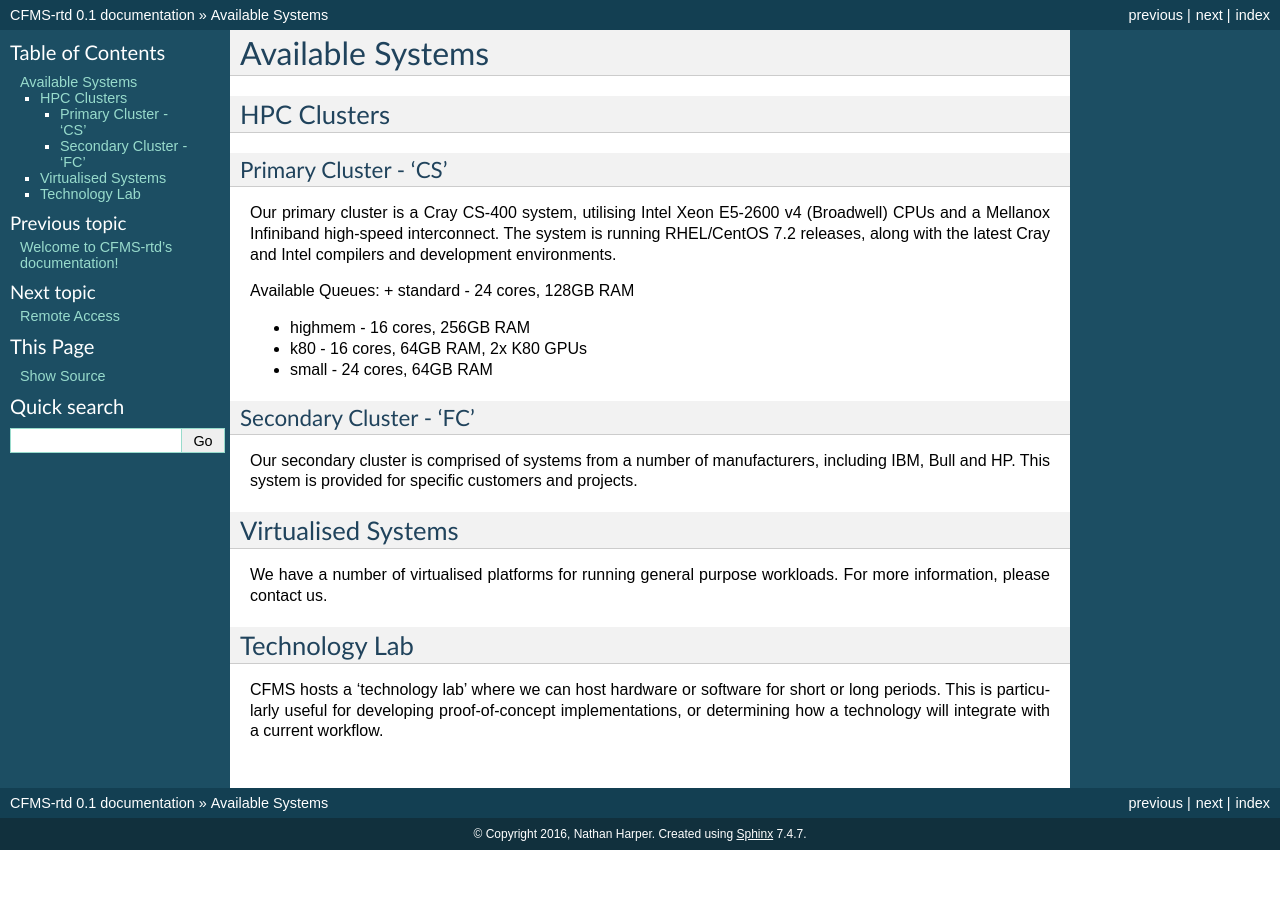
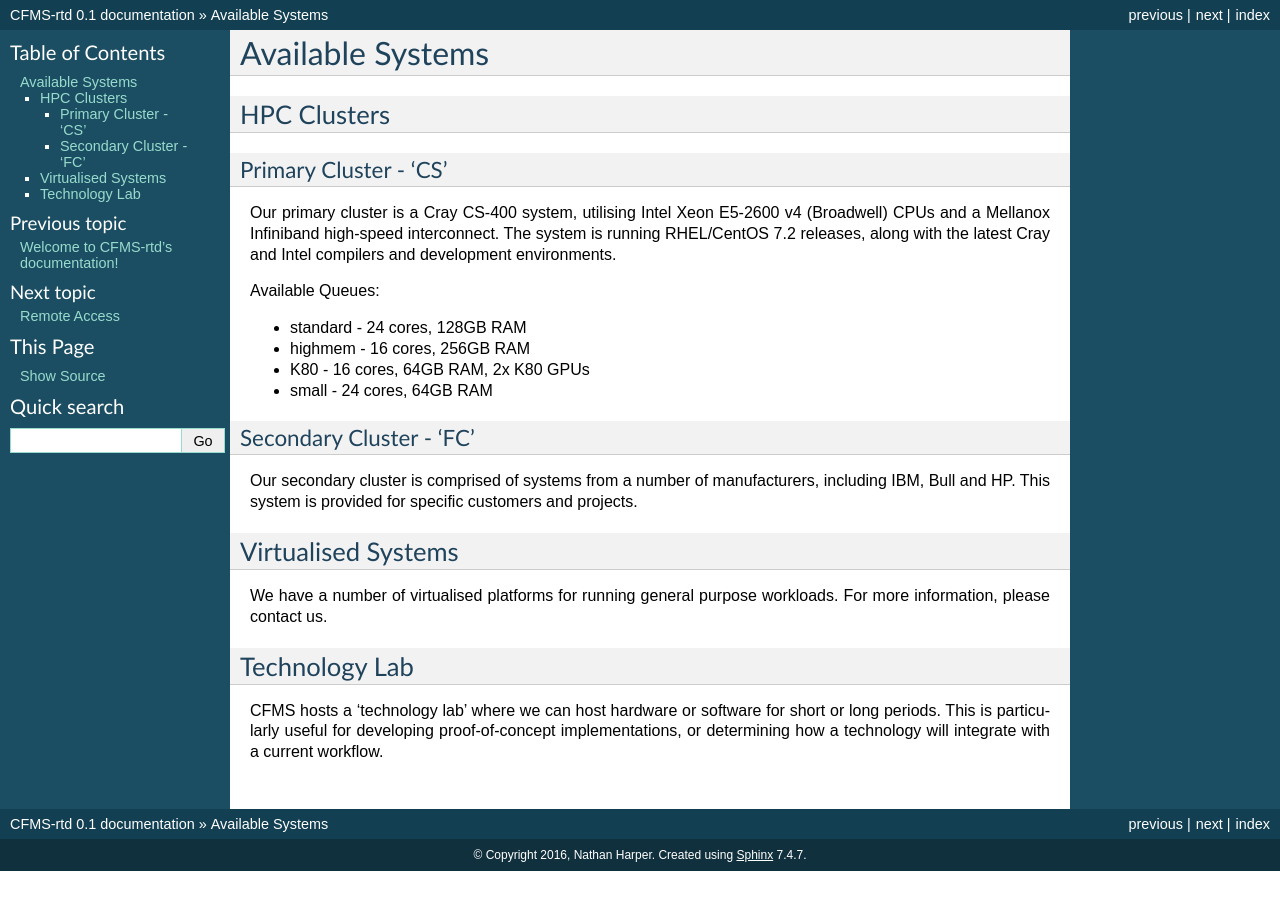
Before and after one commit to CFMS/cfms-rtd, a Sphinx documentation site: the page built from docs/availablesystems.rst, in a window 1280 px wide. Built offline with Sphinx 7.4.7, drawn with Linux system fonts in a browser that asks for light colours; pages that are not in the unit, such as notebooks, are missing from menus.

Commit message:
fixed node type list

```diff
--- a/docs/availablesystems.rst
+++ b/docs/availablesystems.rst
@@ -13,13 +13,11 @@ interconnect.  The system is running RHEL/CentOS 7.2 releases, along with the la
 
 
 Available Queues:
-+ standard - 24 cores, 128GB RAM
 
-+ highmem - 16 cores, 256GB RAM
-
-+ k80 - 16 cores, 64GB RAM, 2x K80 GPUs
-
-+ small - 24 cores, 64GB RAM
+- standard - 24 cores, 128GB RAM
+- highmem - 16 cores, 256GB RAM
+- K80 - 16 cores, 64GB RAM, 2x K80 GPUs
+- small - 24 cores, 64GB RAM
 
 
 Secondary Cluster - 'FC'
```
